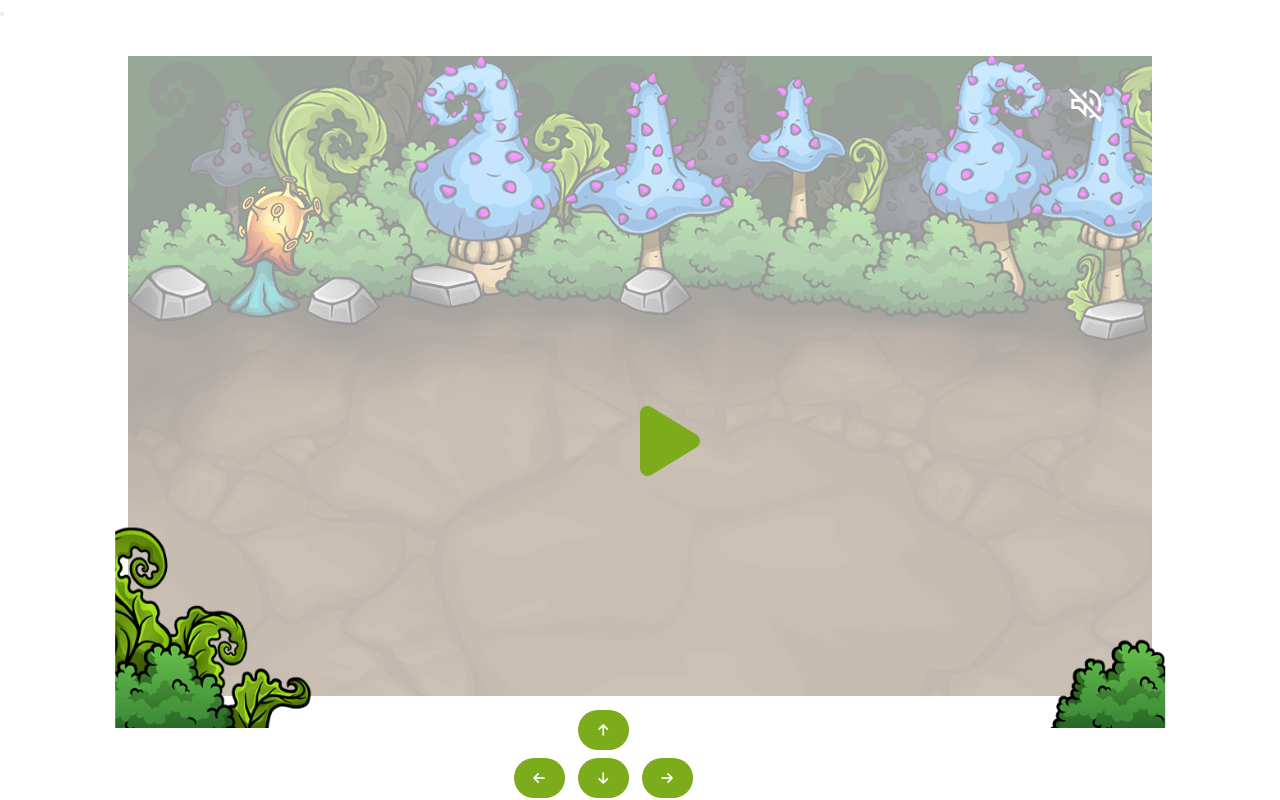
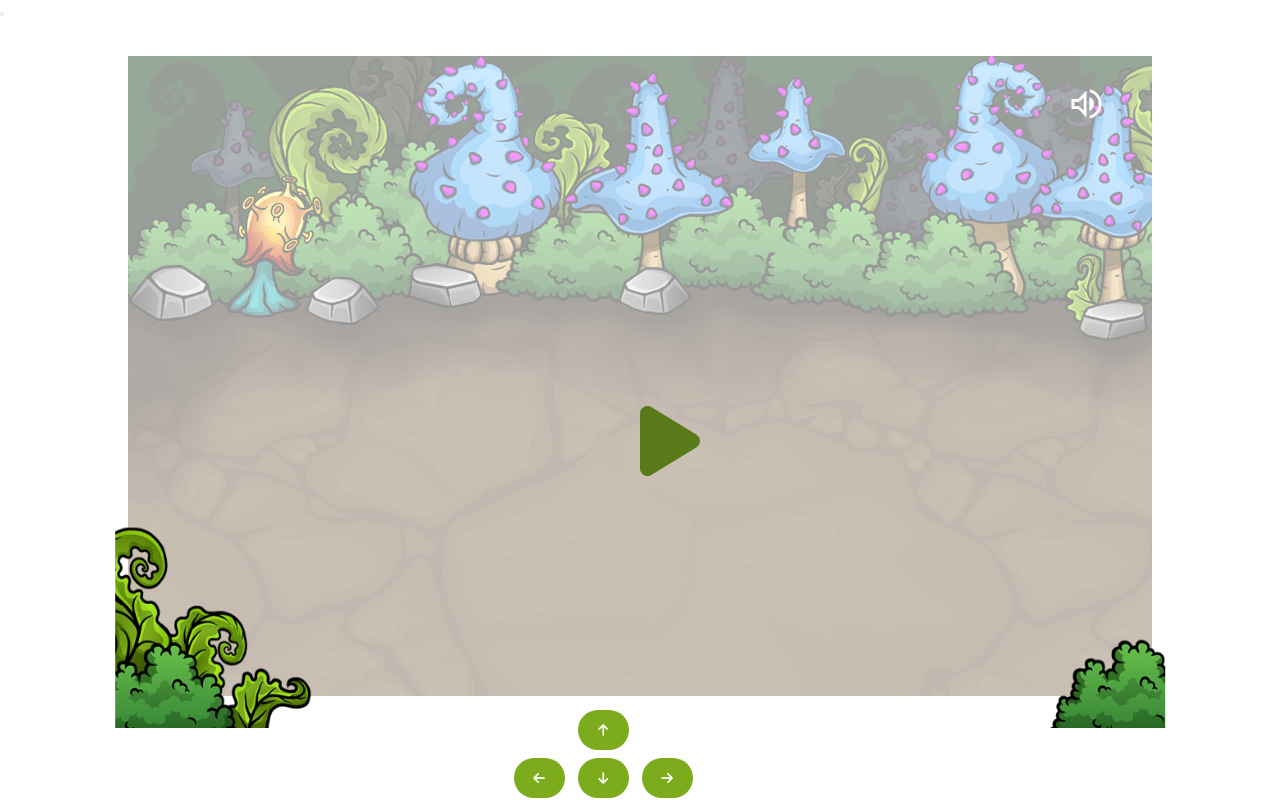
Before and after one commit to sandymohamed/2dWebGame, a plain HTML site: page index.html in a window 1280 px wide. Drawn offline with nearby package versions, Linux system fonts and the light colour scheme; files whose address does not match are found by name.

Commit message:
upd muteBtn

```diff
--- a/script.js
+++ b/script.js
@@ -883,6 +883,7 @@ window.addEventListener('load', function () {
 
 
             this.addMuteIcon();
+            this.checkMute();
 
 
 
--- a/style.css
+++ b/style.css
@@ -51,17 +51,11 @@
 #larva,
 #win {
     display: none;
-    /* width: 15% !important;
-    height: 15% !important; */
-
 }
 
 #egg,
 #larva {
     display: none;
-    /* width: 5% !important;
-    height: 5% !important; */
-
 }
 
 #s {
@@ -76,7 +70,11 @@
     cursor: pointer;
 }
 
-#s:hover {
+#s,
+#r,
+#l,
+#t,
+#d:hover {
     color: #597a18;
 
 }
```
